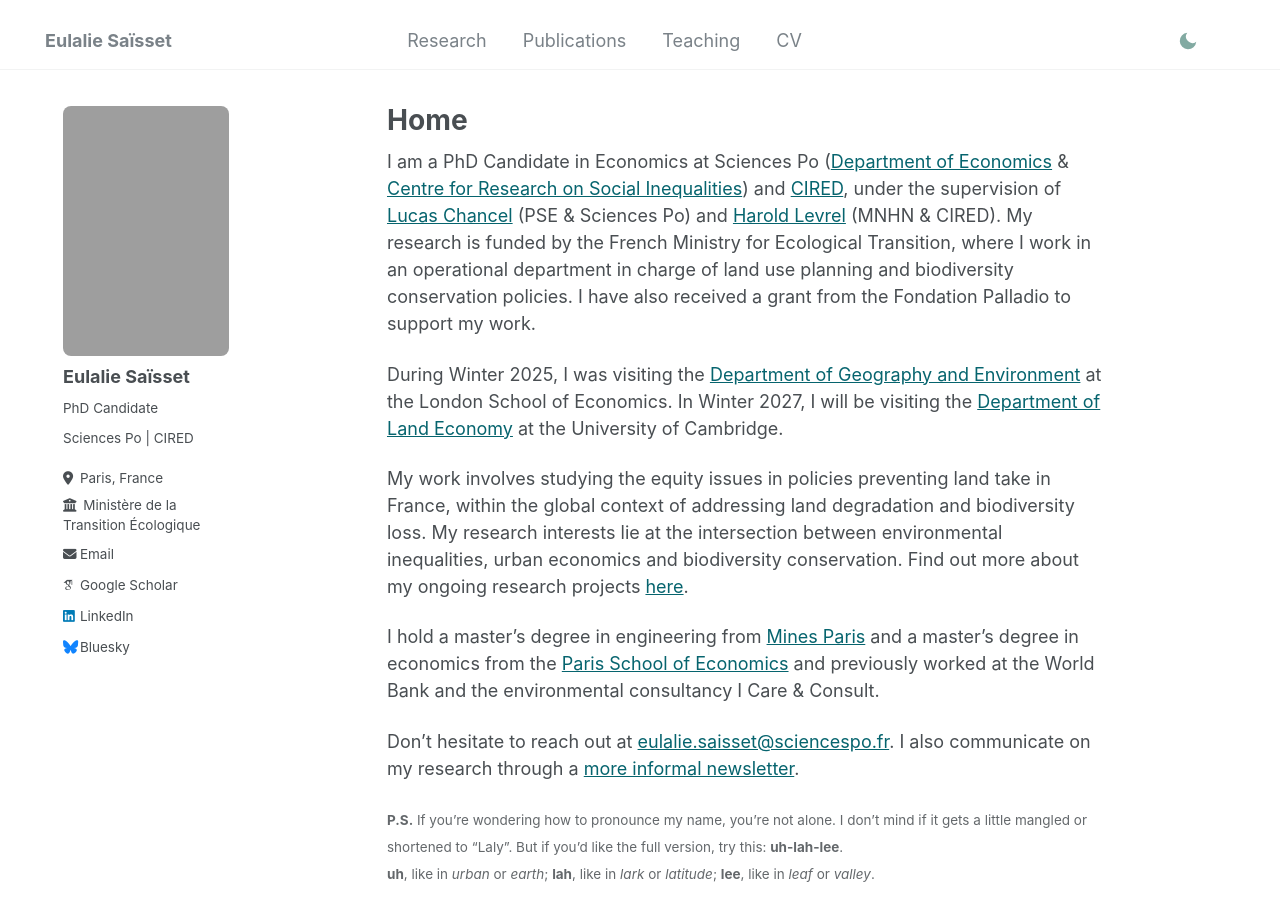
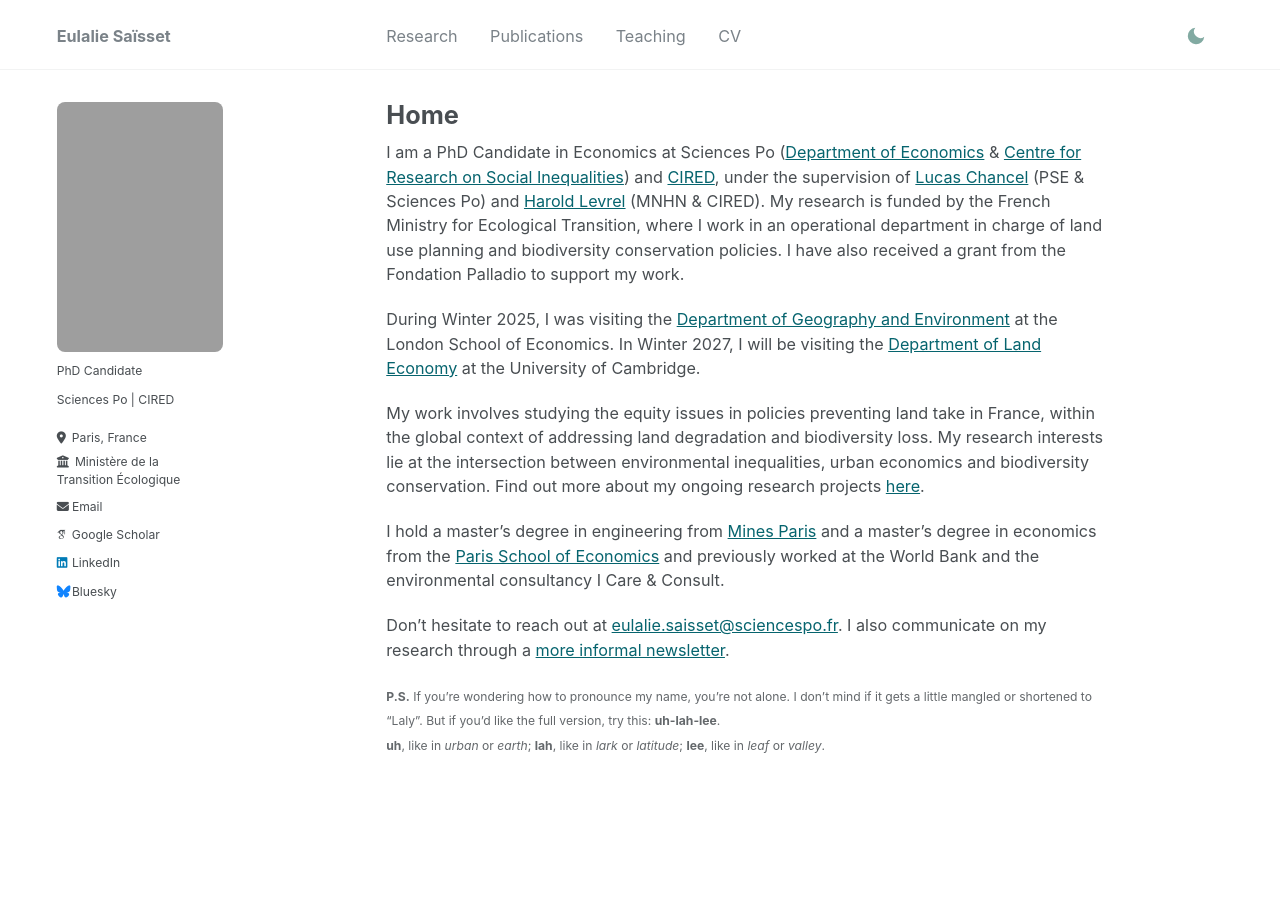
Before and after one commit to eulaliesaisset/eulaliesaisset.github.io, a Jekyll site: the page built from _pages/about.md, in a window 1280 px wide and 1099 px high. Shown: the top 921 px of the window. Built offline with Jekyll 4.4.1, drawn with Linux system fonts in a browser that asks for light colours; some web fonts are replaced.

Commit message:
Remove name under picture, align masthead, shrink fonts 10%, limit overscroll
Co-Authored-By: Claude Sonnet 5.5 <noreply@anthropic.com>

```diff
--- a/_includes/author-profile.html
+++ b/_includes/author-profile.html
@@ -15,7 +15,6 @@
   </div>
 
   <div class="author__content">
-    <h3 class="author__name">{{ author.name }}</h3>
     {% if author.pronouns %}<p class="author__pronouns">{{ author.pronouns }}</p>{% endif %}
     {% if author.bio %}<p class="author__bio">{{ author.bio }}</p>{% endif %}
   </div>
--- a/_sass/_dark-mode.scss
+++ b/_sass/_dark-mode.scss
@@ -5,6 +5,7 @@
 html[data-theme="dark"] {
   background-color: #1a1a1a; // avoids white showing on overscroll
   color-scheme: dark;
+  overscroll-behavior: none;
 }
 
 [data-theme="dark"] {
--- a/_sass/_masthead.scss
+++ b/_sass/_masthead.scss
@@ -58,9 +58,15 @@
 
     // Align the site title with the sidebar and the menu with the main column
     @include breakpoint($large) {
-      width: calc(min(100vw, #{$x-large}) * 0.29); // fixed length so the menu JS still measures real link widths
+      // title lines up with the sidebar content, the menu with the main column
+      // (container is $large wide, $x-large above that; 0.2966 = start of main column)
+      width: calc((#{$large} - 2rem) * 0.2966 - 1rem);
       padding-right: 0;
-      padding-left: 1.5em;
+      padding-left: 2.5rem;
+
+      @include breakpoint($x-large) {
+        width: calc((#{$x-large} - 2rem) * 0.2966 - 1rem);
+      }
     }
   }
 }
--- a/_sass/_reset.scss
+++ b/_sass/_reset.scss
@@ -8,10 +8,10 @@ html {
   /* apply a natural box layout model to all elements */
   box-sizing: border-box;
   background-color: $background-color;
-  font-size: 16px;
+  font-size: 14.4px;
 
   @include breakpoint($medium) {
-    font-size: 18px;
+    font-size: 16.2px;
   }
 
   -webkit-text-size-adjust: 100%;
```
